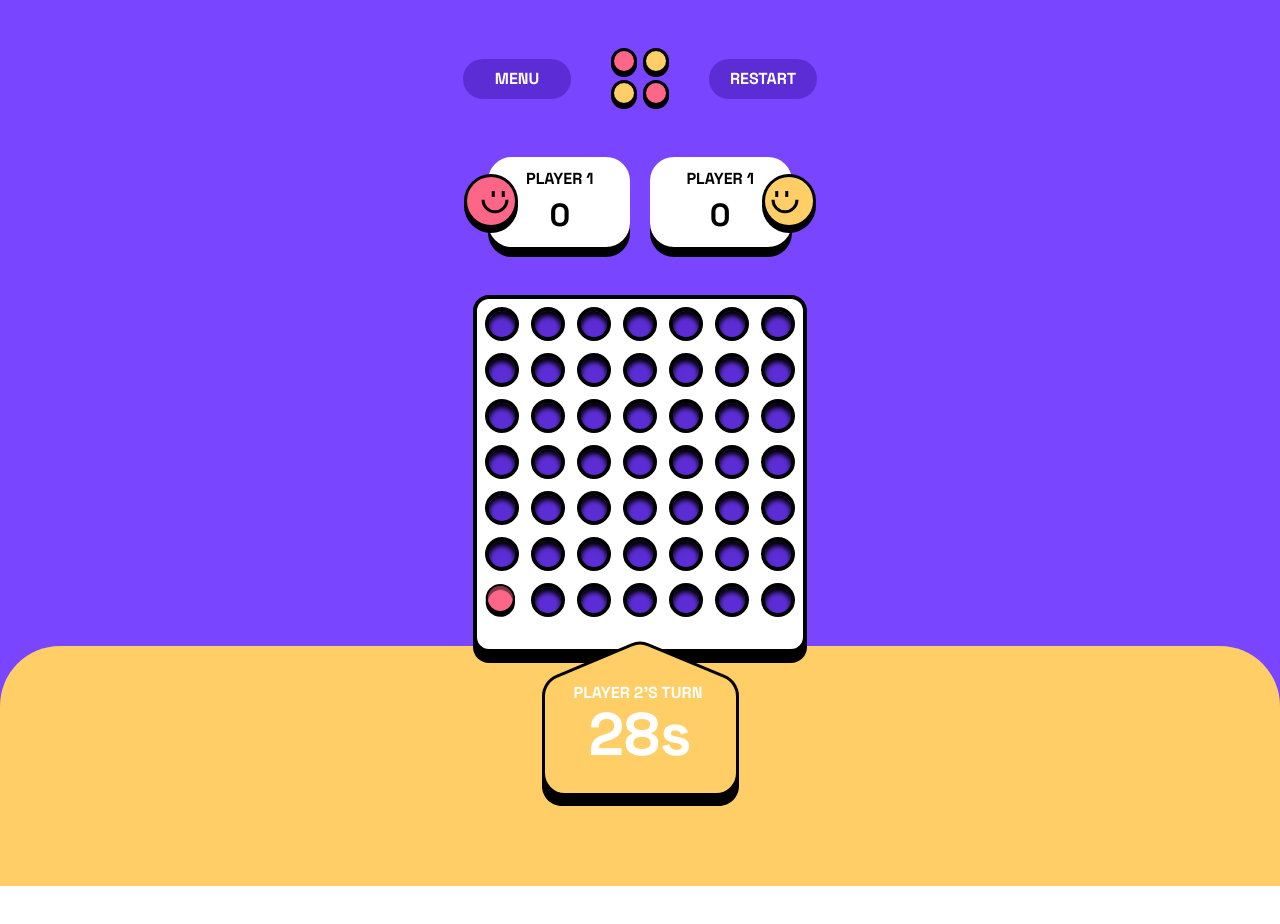
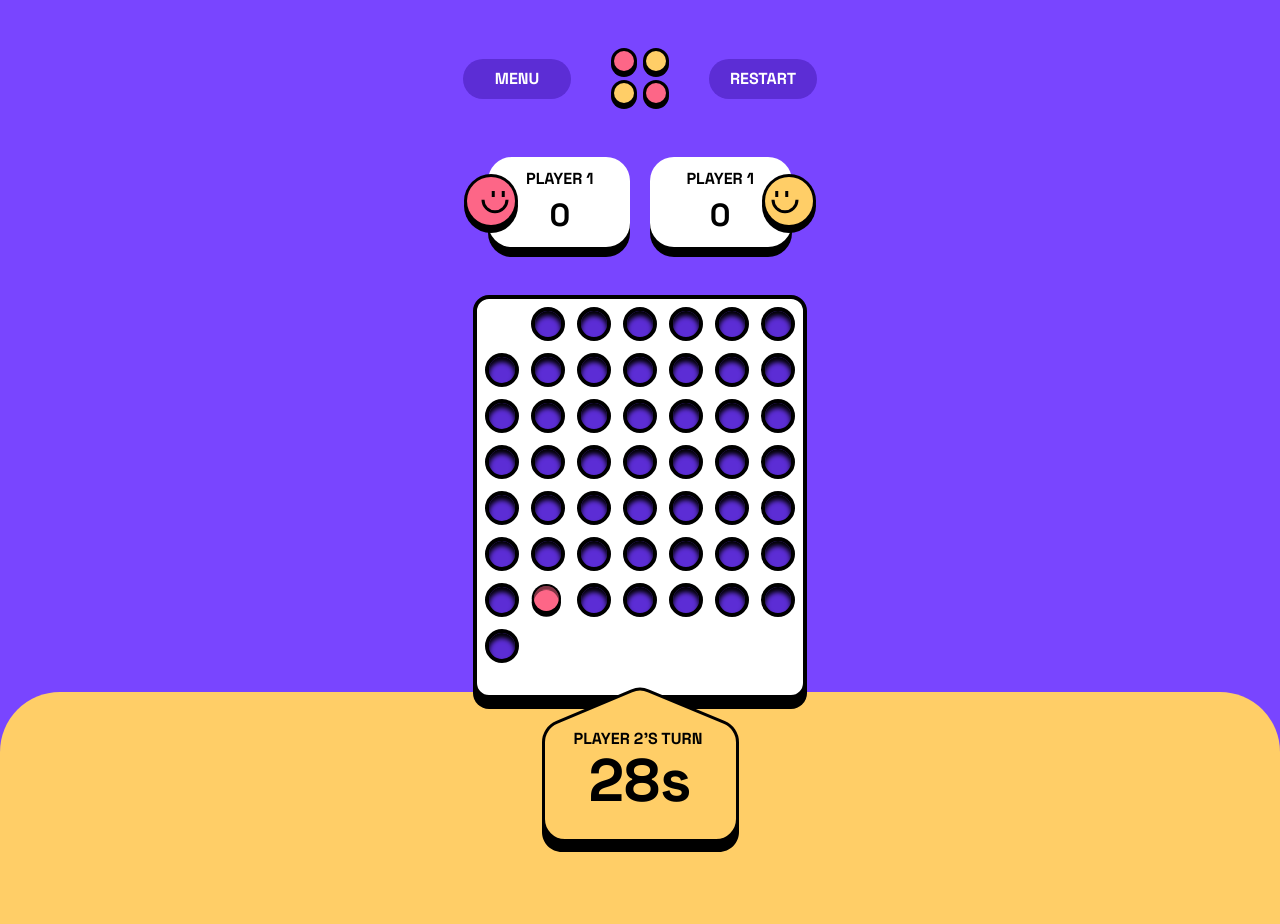
Before and after one commit to nikanoza/connect-four, a React (Vite) app: page /game in a window 1280 px wide. Both pictures are taken after a click on the element 502 px from the left and 324 px from the top of the page. Shown: the top 924 px of the page. Before the commit the page ends 886 px from the top, so only its background shows below. Built offline with nearby package versions, Linux system fonts and the light colour scheme.

Commit message:
feat: create wins conmponent

```diff
--- a/src/components/Display.tsx
+++ b/src/components/Display.tsx
@@ -1,4 +1,5 @@
-import { RedSmall, YellowSmall } from "../svg";
+import { useState } from "react";
+import { MarkerRed, RedSmall, YellowSmall } from "../svg";
 import { GameState } from "../types";
 
 type PropsType = {
@@ -12,17 +13,41 @@ const Display: React.FC<PropsType> = ({
   handleColumnClick,
   setTimer,
 }) => {
+  const [hoverState, setHoverState] = useState({
+    hidden: true,
+    left: "left-0",
+  });
+
+  const onMouseEnter = (index: number) => {};
+
+  const onMouseLeave = () => {};
+
   const array = [];
   array[48] = "";
   array.fill("x");
   return (
     <div className="relative px-2 pt-2 pb-8 grid grid-cols-7 gap-3 bg-light mt-12 rounded-2xl border-4 border-black shadow-panel-shadow">
+      {state.currentPlayer === "red" ? (
+        <div
+          className={`absolute -top-10 ${
+            hoverState.hidden ? "hidden" : "block"
+          } ${hoverState.left}`}
+        >
+          <MarkerRed />
+        </div>
+      ) : (
+        <div></div>
+      )}
       {array.map((_, index) => {
         const col_position = Math.floor(index / 7);
         const row_position = index % 7;
 
         return (
-          <div key={Math.random()}>
+          <div
+            key={Math.random()}
+            onMouseEnter={() => onMouseEnter(index)}
+            onMouseLeave={onMouseLeave}
+          >
             {state.board[col_position][row_position] === "red" ? (
               <RedSmall />
             ) : state.board[col_position][row_position] === "yellow" ? (
--- a/src/components/TurnPanel.tsx
+++ b/src/components/TurnPanel.tsx
@@ -8,12 +8,16 @@ type PropsType = {
 
 const TurnPanel: React.FC<PropsType> = ({ currentPlayer, timer }) => {
   return (
-    <div className="relative -mt-3">
+    <div
+      className={`relative -mt-3  ${
+        currentPlayer === "red" ? "text-light" : "text-night"
+      }`}
+    >
       {currentPlayer === "red" ? <TurnRed /> : <TurnYellow />}
-      <h3 className="text-light text-base font-bold absolute top-10 left-8">
+      <h3 className="text-base font-bold absolute top-10 left-8">
         PLAYER {currentPlayer === "red" ? 1 : 2}’S TURN
       </h3>
-      <h2 className="text-light text-6xl font-bold absolute top-16 left-1/2 -translate-x-1/2">
+      <h2 className="text-6xl font-bold absolute top-16 left-1/2 -translate-x-1/2">
         {timer}s
       </h2>
     </div>
--- a/src/hooks/useGame.ts
+++ b/src/hooks/useGame.ts
@@ -146,7 +146,18 @@ const useGame = () => {
     }));
   };
 
-  return { state, handleColumnClick, switchTurn, restart };
+  const nextRound = () => {
+    const newPlayer = switchPlayer(state.currentPlayer);
+    const board: Board = Array.from({ length: 7 }, () => Array(7).fill(null));
+    setState({
+      ...state,
+      board,
+      currentPlayer: newPlayer,
+      winner: null,
+    });
+  };
+
+  return { state, handleColumnClick, switchTurn, restart, nextRound };
 };
 
 export default useGame;
--- a/src/pages/Game.tsx
+++ b/src/pages/Game.tsx
@@ -11,7 +11,8 @@ import { useGame } from "../hooks";
 
 const Game = () => {
   const [timer, setTimer] = useState<number>(30);
-  const { state, handleColumnClick, switchTurn, restart } = useGame();
+  const { state, handleColumnClick, switchTurn, restart, nextRound } =
+    useGame();
   const [pause, setPause] = useState<boolean>(false);
 
   useEffect(() => {
@@ -52,7 +53,22 @@ const Game = () => {
         state={state}
         setTimer={setTimer}
       />
-      <TurnPanel currentPlayer={state.currentPlayer} timer={timer} />
+      {state.winner ? (
+        <div className="flex flex-col items-center bg-light border-2 border-solid border-night shadow-panel-shadow rounded-3xl px-20 py-4 z-20 -mt-5">
+          <h3 className="text-night text-base font-bold">
+            {state.winner === "red" ? "PLAYER 1" : "PLAYER 2"}
+          </h3>
+          <h1 className="text-6xl font-bold text-night">WINS</h1>
+          <button
+            className="px-5 py-2 rounded-[20px] bg-dark-violet border-none text-light text-base font-bold"
+            onClick={nextRound}
+          >
+            PLAY AGAIN
+          </button>
+        </div>
+      ) : (
+        <TurnPanel currentPlayer={state.currentPlayer} timer={timer} />
+      )}
       <div
         className={`w-full h-60 bg-${
           state.currentPlayer === "red" ? "dark-violet" : "yellow"
```
